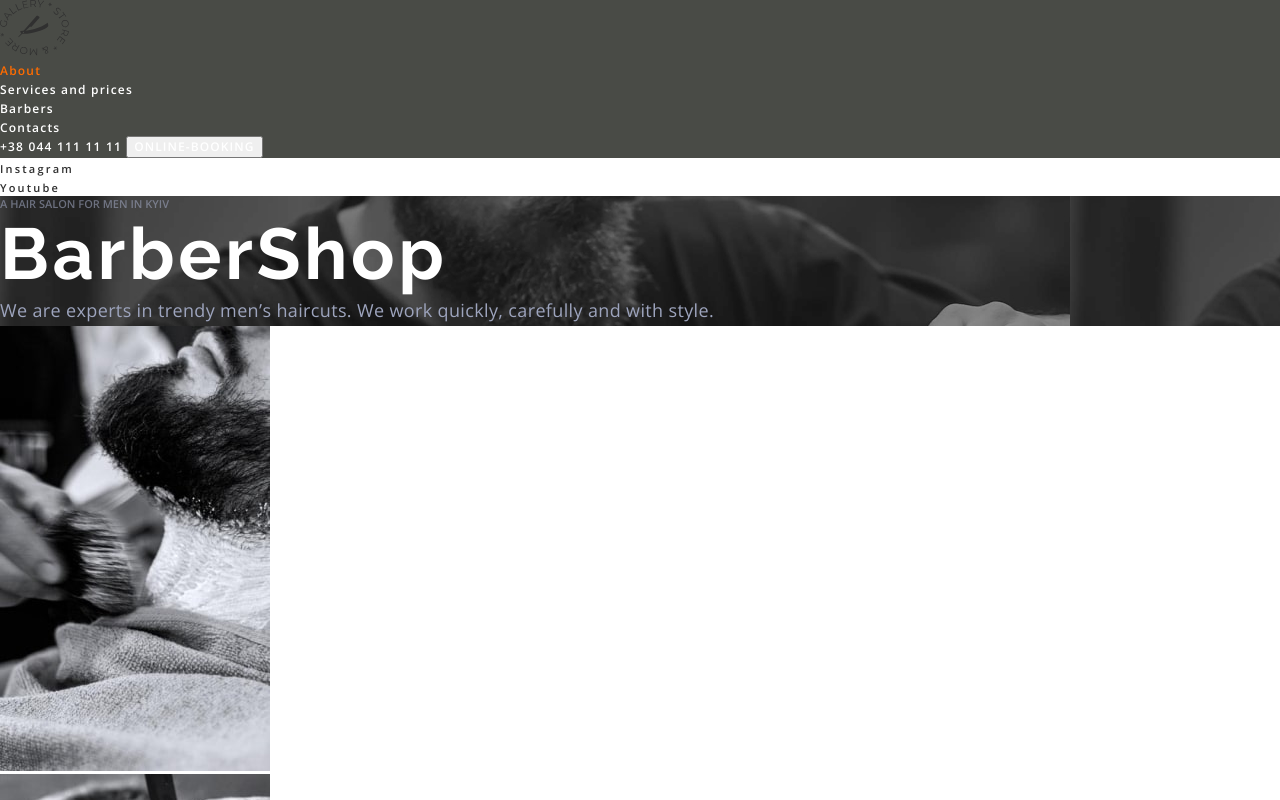
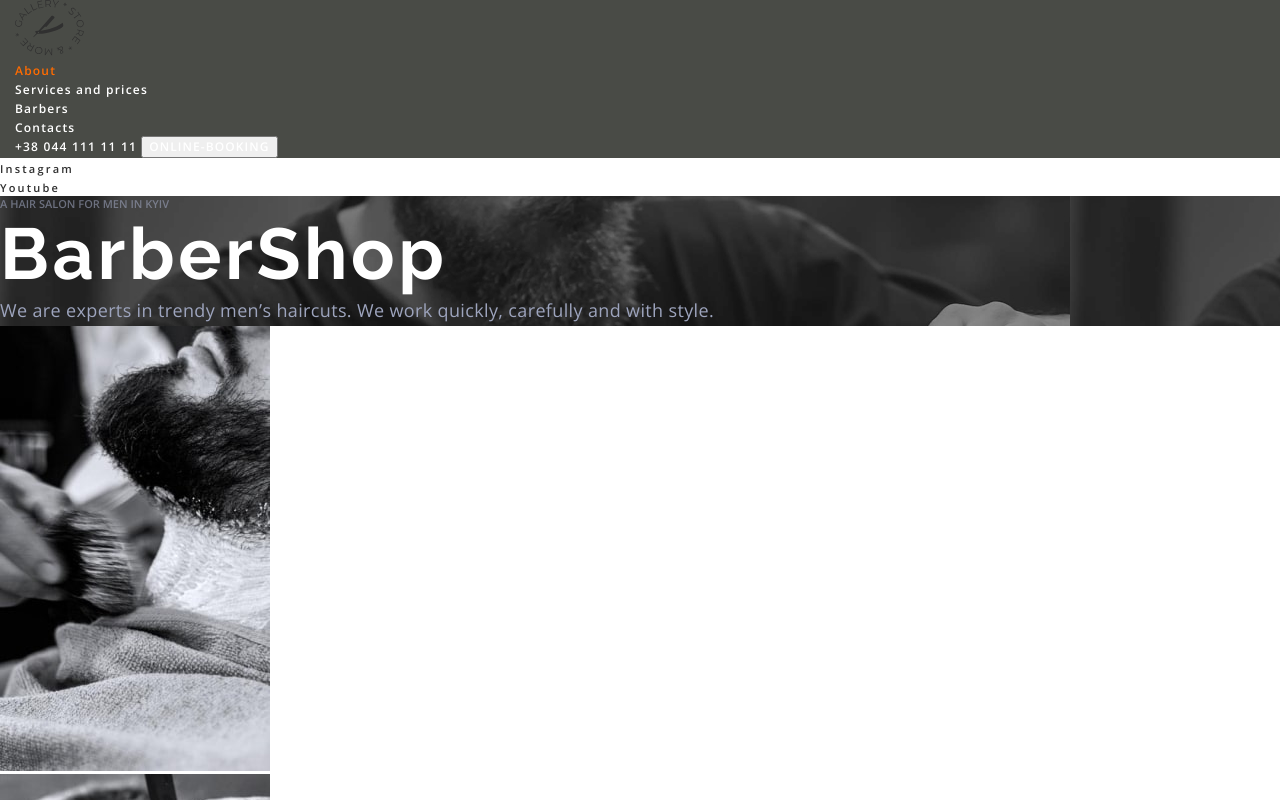
Before and after one commit to MoskaletsOleksandr/pract, a plain HTML site: page index.html in a window 1280 px wide. Shown: the top 800 px of the page. Drawn offline with nearby package versions, Linux system fonts and the light colour scheme.

Commit message:
Пыдключив нормалайз

```diff
--- a/css/styles.css
+++ b/css/styles.css
@@ -54,6 +54,12 @@ body {
   font-size: 42px;
   line-height: 1.1666;
   letter-spacing: 0.05em;
+}
+
+.container {
+  width: 1200px;
+  padding-right: 15px;
+  padding-left: 15px;
 }
 
 .uptitle {
--- a/index.html
+++ b/index.html
@@ -13,6 +13,10 @@
     />
     <link
       rel="stylesheet"
+      href="https://cdnjs.cloudflare.com/ajax/libs/modern-normalize/0.6.0/modern-normalize.min.css"
+    />
+    <link
+      rel="stylesheet"
       href="https://cdnjs.cloudflare.com/ajax/libs/modern-normalize/1.1.0/modern-normalize.css"
     />
 
@@ -20,6 +24,7 @@
   </head>
   <body>
     <header class="header">
+      <div class="container">
         <a href="/" class="logo">
           <img src="./images/logo.svg" alt="logo" />
         </a>
@@ -38,6 +43,7 @@
         <a class="header-contact" href="tel:+380441111111">+38 044 111 11 11</a>
         <!-- dadadadada -->
         <button class="header-btn btn" type="button">Online-booking</button>
+      </div>
     </header>
 
     <main>
```
Lines whose indentation alone changed are shown as unchanged.
